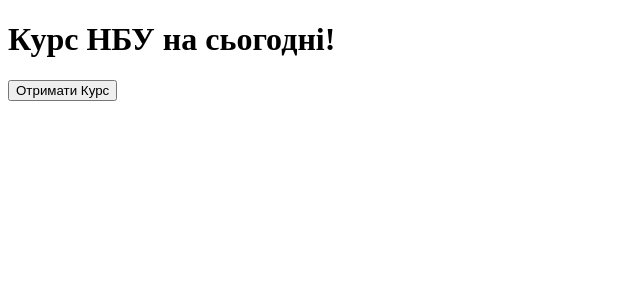
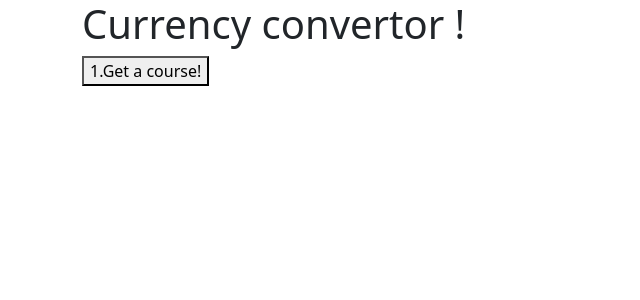
Before and after one commit to kobzaravi/CC-app, an Angular app: page / in a window 1280 px wide. Shown: the top 300 px of the page, without its empty margins (0-640 px from the left). Built offline with nearby package versions, Linux system fonts and the light colour scheme.

Commit message:
add imputs

```diff
--- a/package.json
+++ b/package.json
@@ -3,7 +3,7 @@
   "version": "0.0.0",
   "scripts": {
     "ng": "ng",
-    "start": "ng serve",
+    "start": "ng serve -o",
     "build": "ng build",
     "watch": "ng build --watch --configuration development",
     "test": "ng test"
@@ -18,6 +18,7 @@
     "@angular/platform-browser": "^14.0.0",
     "@angular/platform-browser-dynamic": "^14.0.0",
     "@angular/router": "^14.0.0",
+    "bootstrap": "^5.1.3",
     "rxjs": "~7.5.0",
     "tslib": "^2.3.0",
     "zone.js": "~0.11.4"
--- a/src/app/app.component.html
+++ b/src/app/app.component.html
@@ -1,8 +1,10 @@
-<h1>Курс НБУ на сьогодні!</h1>
-<button (click)="getCurrencys()">Отримати Курс</button>
+<div class="container">
+<h1>Currency convertor ! </h1>
+<button (click)="getPosts()">1.Get a course!</button>
 
-<div *ngFor="let currency of currencys | async">
+<div *ngFor="let post of posts | async">
 
-{{currency|json}}
+{{post.ccy}} {{post.buy}}
 
 </div>
+</div>
--- a/src/app/app.component.ts
+++ b/src/app/app.component.ts
@@ -1,7 +1,6 @@
-import { Component } from '@angular/core';
-import { HttpClient } from '@angular/common/http'
-import { Observable } from 'rxjs';
-import { Currency } from './currency';
+import { Component} from '@angular/core';
+import { HttpClient, HttpParams } from '@angular/common/http';
+import { Observable } from 'rxjs/';
 
 
 @Component({
@@ -9,16 +8,21 @@
   templateUrl: './app.component.html',
   styleUrls: ['./app.component.css']
 })
+
 export class AppComponent {
 
-  readonly ROOT_URL = 'https://bank.gov.ua/NBUStatService/v1/statdirectory/exchange?json';
+  readonly ROOT_URL = 'https://api.privatbank.ua/p24api/pubinfo?json&exchange&coursid=5';
 
-  currencys: Observable<Currency[]> | undefined;
+  posts!: Observable<any>;
 
   constructor(private http: HttpClient) {}
 
-  getCurrencys(){
-    this.currencys = this.http.get<Currency[]>(this.ROOT_URL + '/currency?cc="USD"')
+
+
+  getPosts(){
+    let params =  new HttpParams().set('base_ccy','UAH');
+    this.posts = this.http.get(this.ROOT_URL, {params});
+
   }
 
 }
--- a/src/app/app.module.ts
+++ b/src/app/app.module.ts
@@ -1,16 +1,16 @@
 import { NgModule } from '@angular/core';
 import { BrowserModule } from '@angular/platform-browser';
 import { HttpClientModule } from '@angular/common/http';
-import { AppRoutingModule } from './app-routing.module';
 import { AppComponent } from './app.component';
+import { CalcComponent } from './calc/calc.component';
 
 @NgModule({
   declarations: [
-    AppComponent
+    AppComponent,
+    CalcComponent
   ],
   imports: [
     BrowserModule,
-    AppRoutingModule,
     HttpClientModule
   ],
   providers: [],
--- /dev/null
+++ b/src/app/calc/calc.component.html
@@ -0,0 +1,10 @@
+<p>calc works!</p>
+<div>
+    <input type="number" placeholder="enter number" #firstnumber>
+
+    <input type="number" placeholder="choce currency"#secondnumber>
+
+    <P></P><button (click)="Calculate(firstnumber.value, secondnumber.value)" >To count</button>
+    <div class="result"></div>
+
+</div>
--- /dev/null
+++ b/src/app/calc/calc.component.ts
@@ -0,0 +1,17 @@
+import { Component, OnInit } from '@angular/core';
+
+@Component({
+  selector: 'app-calc',
+  templateUrl: './calc.component.html',
+})
+export class CalcComponent implements OnInit {
+  result!:number;
+
+  constructor() { }
+  Calculate(val1:string,val2:string){
+    this.result=parseFloat(val1)*parseFloat(val2);
+  }
+  ngOnInit(): void {
+  }
+
+}
--- /dev/null
+++ b/src/app/post.ts
@@ -0,0 +1,6 @@
+export interface Post{
+    ccy: string;
+    base_ccy: string;
+    buy: number;
+    sale: number;
+}
--- a/src/index.html
+++ b/src/index.html
@@ -1,5 +1,6 @@
 <!doctype html>
 <html lang="en">
+  <link href="https://cdn.jsdelivr.net/npm/bootstrap@5.1.3/dist/css/bootstrap.min.css" rel="stylesheet" integrity="sha384-1BmE4kWBq78iYhFldvKuhfTAU6auU8tT94WrHftjDbrCEXSU1oBoqyl2QvZ6jIW3" crossorigin="anonymous">
 <head>
   <meta charset="utf-8">
   <title>CCApp</title>
```
Also changed, not shown: src/app/currency.ts (deleted, +0 -7 lines), 1 other file (tests, documents, lock files or other folders).
